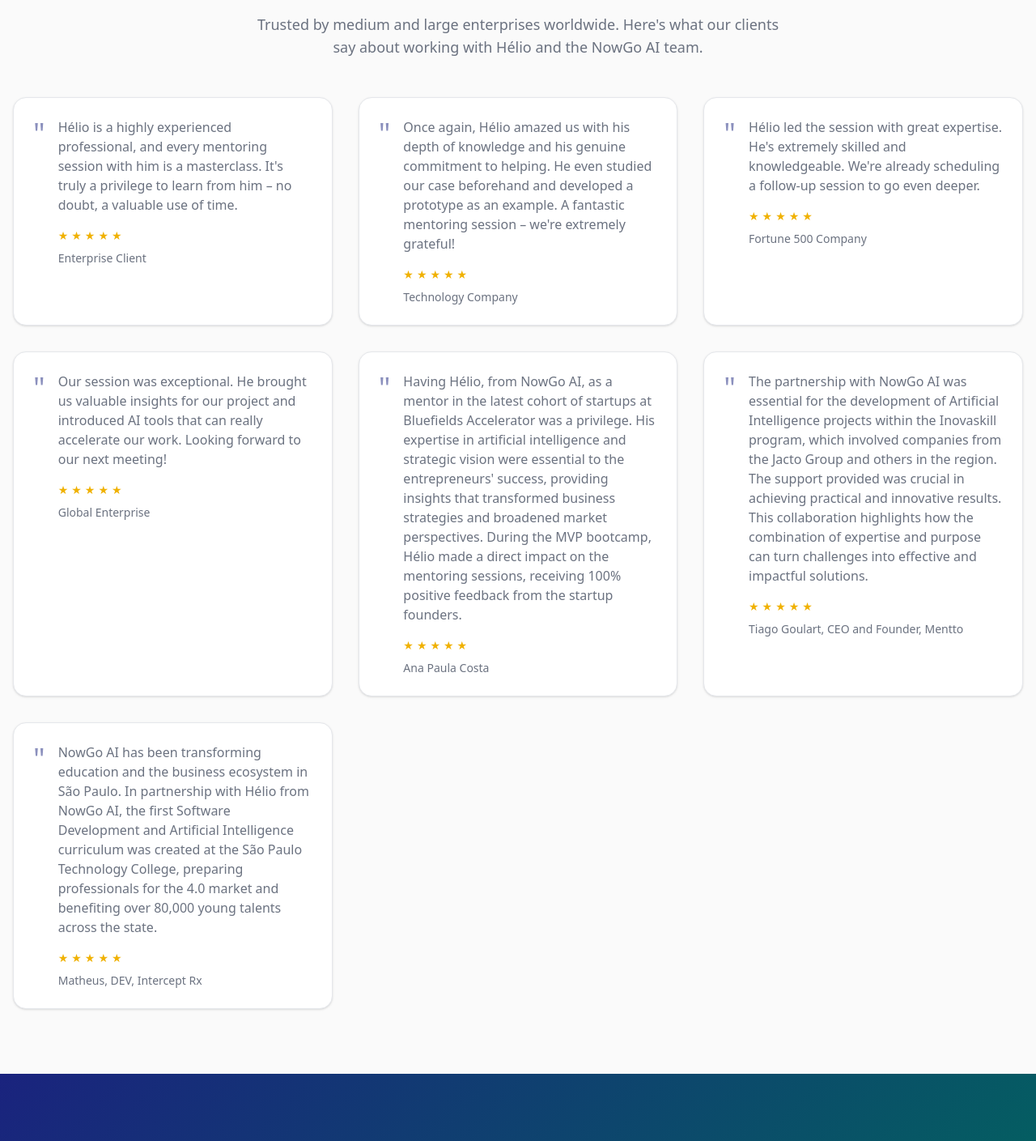
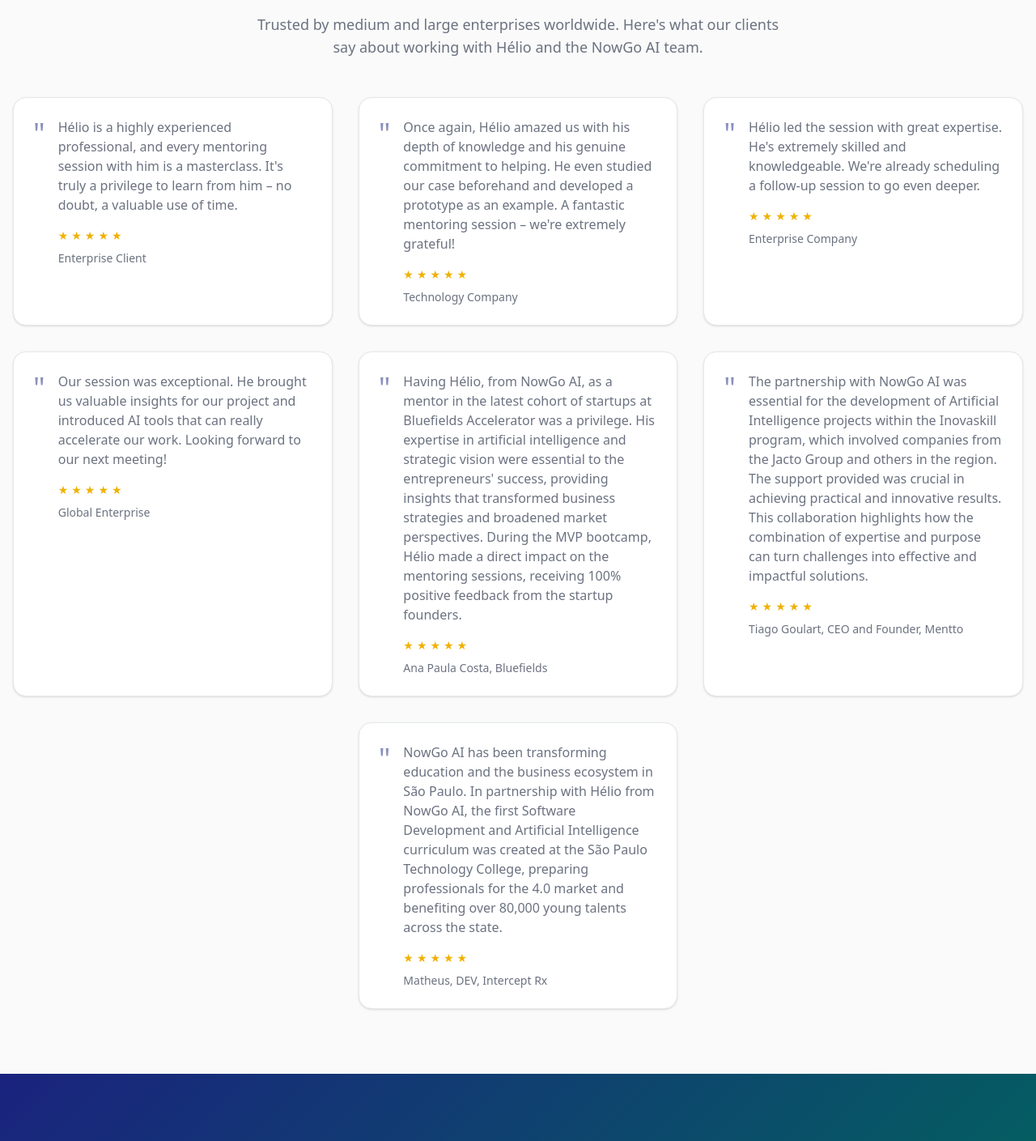
Before and after one commit to Helioguilhermediassilva/nowgo-ai-website, a React (Vite) app: page / in a window 1280 px wide. Shown: the part 4020-5429 px from the top of the page at 81% size. Built offline with nearby package versions, Linux system fonts and the light colour scheme.

Commit message:
Update testimonials formatting and layout
- Changed Ana Paula Costa to 'Ana Paula Costa, Bluefields'
- Updated Fortune 500 Company to 'Enterprise Company'
- Centered last testimonial (Matheus) on the page using CSS grid positioning
- Improved visual layout and company attribution consistency

```diff
--- a/src/App.jsx
+++ b/src/App.jsx
@@ -1242,7 +1242,7 @@ function App() {
                         <span key={i} className="text-sm">★</span>
                       ))}
                     </div>
-                    <p className="text-sm text-muted-foreground mt-2">Fortune 500 Company</p>
+                    <p className="text-sm text-muted-foreground mt-2">Enterprise Company</p>
                   </div>
                 </div>
               </CardContent>
@@ -1284,7 +1284,7 @@ function App() {
                         <span key={i} className="text-sm">★</span>
                       ))}
                     </div>
-                    <p className="text-sm text-muted-foreground mt-2">Ana Paula Costa</p>
+                    <p className="text-sm text-muted-foreground mt-2">Ana Paula Costa, Bluefields</p>
                   </div>
                 </div>
               </CardContent>
@@ -1312,7 +1312,7 @@ function App() {
               </CardContent>
             </Card>
 
-            <Card className="p-6 hover:shadow-lg transition-shadow">
+            <Card className="p-6 hover:shadow-lg transition-shadow lg:col-start-2 lg:col-end-3">
               <CardContent className="p-0">
                 <div className="flex items-start gap-4">
                   <div className="text-4xl text-primary opacity-50">"</div>
```
Also changed, not shown: 1 other file (tests, documents, lock files or other folders).
